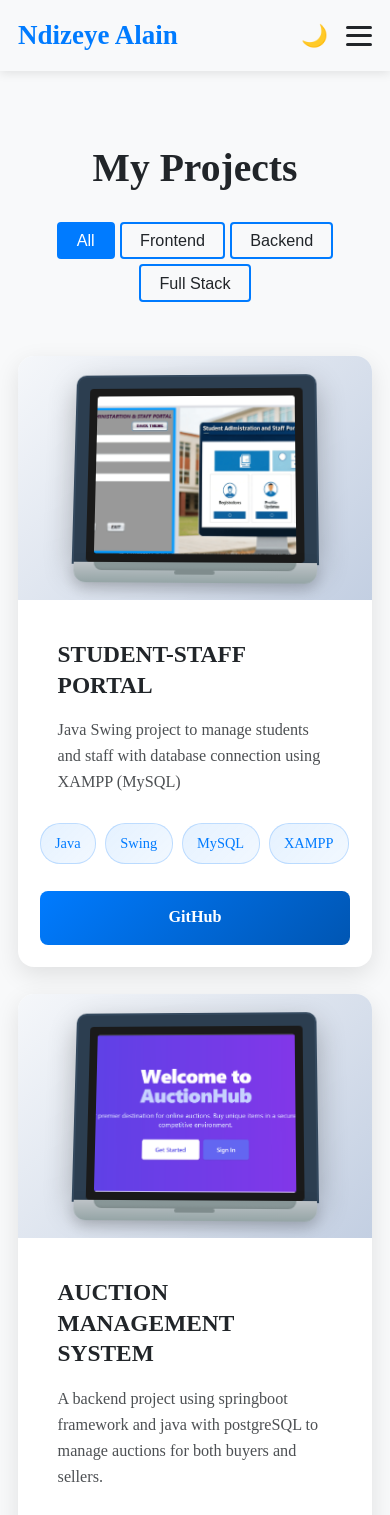
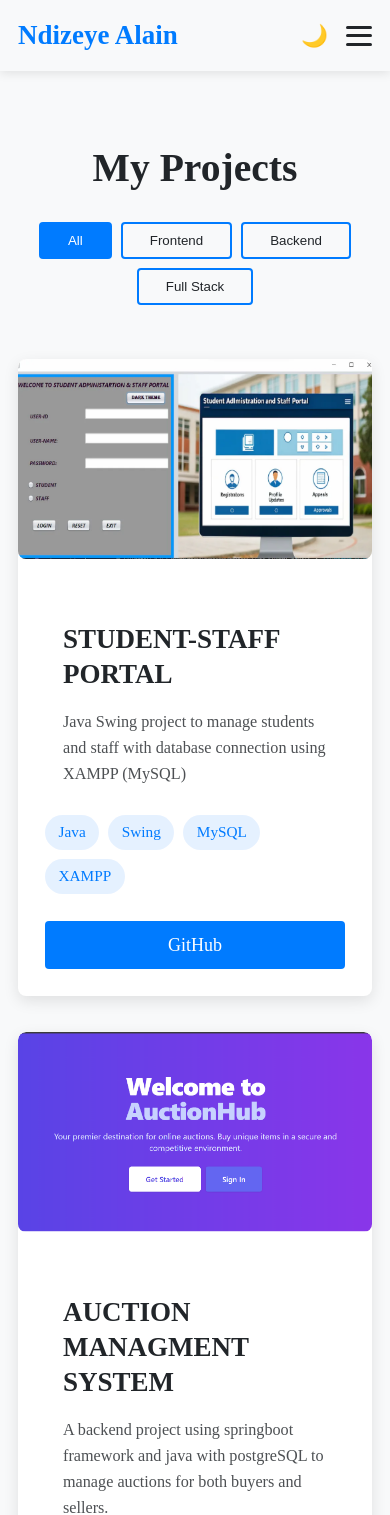
Before and after one commit to Alaindeve1/portfolio-website, a React (Create React App) app: page /projects in a window 390 px wide. Shown: the top 1515 px of the page. Built offline with nearby package versions, Linux system fonts and the light colour scheme.

Commit message:
modified the way of displaying images on the ui

```diff
--- a/src/pages/Projects.jsx
+++ b/src/pages/Projects.jsx
@@ -8,18 +8,18 @@ const Projects = () => {
       title: "STUDENT-STAFF PORTAL",
       description: "Java Swing project to manage students and staff with database connection using XAMPP (MySQL)",
       technologies: ["Java", "Swing", "MySQL", "XAMPP"],
-      image: "/assets/images/tinypng/student-portal-screenshot.png",
-      fallbackImage: "/assets/images/tinypng/student-portal-screenshot.png",
+      image: "/assets/images/student-portal-screenshot.webp",
+      fallbackImage: "/assets/images/student-portal-screenshot.png",
       githubLink: "https://github.com/Alaindeve1/java-swing-application",
       category: "backend"
     },
     {
       id: 2,
-      title: "AUCTION MANAGEMENT SYSTEM",
+      title: "AUCTION MANAGMENT SYSTEM",
       description: "A backend project using springboot framework and java with postgreSQL to manage auctions for both buyers and sellers.",
-      technologies: ["Spring Boot", "Java", "PostgreSQL", "REST API"], // Fixed tech stack
-      image: "/assets/images/tinypng/auctionhub.png",
-      fallbackImage: "/assets/images/tinypng/auctionhub.png",
+      technologies: ["React", "Firebase", "Styled Components"],
+      image: "/assets/images/Screenshot 2025-06-12 141855.webp",
+      fallbackImage: "/assets/images/Screenshot 2025-06-12 141855.png",
       liveLink: "https://www.loom.com/share/fd0dff316dad4e50ab781445c71947cb?sid=b9a65abb-c884-43bb-be41-cc487b7325a2",
       githubLink: "https://github.com/Alaindeve1/AUCTION-MANAGMENT-SYSTEM",
       category: "fullstack"
@@ -29,19 +29,19 @@ const Projects = () => {
       title: "Auction Static Web",
       description: "A responsive static website for an auction platform, showcasing items and services.",
       technologies: ["HTML", "CSS", "JavaScript", "Responsive Design"],
-      image: "/assets/images/tinypng/netlify.png",
-      fallbackImage: "/assets/images/tinypng/netlify.png",
+      image: "/assets/images/netlify.webp",
+      fallbackImage: "/assets/images/netlify.png",
       liveLink: "https://lucky-puffpuff-669d75.netlify.app/",
       githubLink: "https://github.com/",
       category: "frontend"
     },
     {
       id: 4,
-      title: "THE FOX WEB",
+      title: "THE FOX WEB ",
       description: "A static website using HTML, CSS, and JavaScript.",
       technologies: ["HTML", "CSS", "JavaScript"],
-      image: "/assets/images/tinypng/the fox.png",
-      fallbackImage: "/assets/images/tinypng/the fox.png",
+      image: "/assets/images/the fox.webp",
+      fallbackImage: "/assets/images/the fox.png",
       liveLink: "https://www.loom.com/share/746caed9489647509e4b167a87293ad2?sid=9e60118d-dc52-4d47-b64b-a6dc508afb94",
       githubLink: "https://github.com/Alaindeve1/the-fox-website",
       category: "frontend"
@@ -50,9 +50,9 @@ const Projects = () => {
       id: 5,
       title: "PORTFOLIO 2",
       description: "A portfolio website using Next JS, Tailwind CSS, and TypeScript.",
-      technologies: ["Next.js", "Tailwind CSS", "TypeScript"],
-      image: "/assets/images/tinypng/nextjs.png",
-      fallbackImage: "/assets/images/tinypng/nextjs.png",
+      technologies: ["Next JS", "Tailwind CSS", "TypeScript"],
+      image: "/assets/images/nextjs.webp",
+      fallbackImage: "/assets/images/nextjs.png",
       liveLink: "https://ndizeye-portfolio2.netlify.app/",
       githubLink: "https://github.com/Alaindeve1/typescript-nextjs",
       category: "frontend"
@@ -61,11 +61,11 @@ const Projects = () => {
       id: 6,
       title: "WeatherDash App",
       description: "A weather dashboard app that uses OpenWeatherMap API to display current weather conditions and forecasts.",
-      technologies: ["React.js", "Tailwind CSS", "OpenWeatherMap API"],
-      image: "/assets/images/tinypng/weatherdash.png", // Update with actual image
-      fallbackImage: "/assets/images/tinypng/weatherdash.png",
-      liveLink: "https://weatherdash-alain.vercel.app/", // Update with actual link
-      githubLink: "https://github.com/Alaindeve1/frontend-intermediate-codveda",
+      technologies: ["React JS", "Tailwind CSS", "openweathermap API"],
+      image: "/assets/images/nextjs.webp",
+      fallbackImage: "/assets/images/nextjs.png",
+      liveLink: "https://ndizeye-portfolio2.netlify.app/",
+      githubLink: "https://github.com/Alaindeve1/typescript-nextjs",
       category: "frontend"
     },
   ];
@@ -111,12 +111,7 @@ const Projects = () => {
         <div className="projects-grid">
           {filteredProjects.map(project => (
             <div className="project-card" key={project.id}>
-              {/* Computer Mockup Container */}
-              <div className="project-mockup">
-                <div className="laptop-frame">
-                  <div className="laptop-screen">
-                    <div className="screen-bezel">
-                      <div className="screen-content">
+              <div className="project-image">
                 <picture>
                   {project.image && project.image.endsWith('.webp') && (
                     <source
@@ -127,8 +122,10 @@ const Projects = () => {
                   <img
                     src={project.fallbackImage || project.image || '/assets/images/project-placeholder.jpg'}
                     alt={project.title}
-                            className="project-screenshot"
+                    className="project-img"
                     loading="lazy"
+                    width="600"
+                    height="400"
                     onError={(e) => {
                       if (e.target.src !== '/assets/images/project-placeholder.jpg') {
                         e.target.src = '/assets/images/project-placeholder.jpg';
@@ -136,13 +133,6 @@ const Projects = () => {
                     }}
                   />
                 </picture>
-                      </div>
-                    </div>
-                  </div>
-                  <div className="laptop-base">
-                    <div className="laptop-bottom"></div>
-                  </div>
-                </div>
               </div>
 
               <div className="project-info">
--- a/src/styles/ProjectsStyles.css
+++ b/src/styles/ProjectsStyles.css
@@ -29,15 +29,15 @@
 
 .projects-grid {
   display: grid;
-  grid-template-columns: repeat(auto-fill, minmax(400px, 1fr));
-  gap: 2.5rem;
+  grid-template-columns: repeat(auto-fill, minmax(350px, 1fr));
+  gap: 2rem;
 }
 
 .project-card {
   background-color: var(--card-bg);
-  border-radius: 16px;
+  border-radius: 8px;
   overflow: hidden;
-  box-shadow: 0 8px 25px rgba(0, 0, 0, 0.1);
+  box-shadow: 0 5px 15px rgba(0, 0, 0, 0.1);
   transition: var(--transition);
   height: 100%;
   display: flex;
@@ -45,103 +45,53 @@
 }
 
 .project-card:hover {
-  transform: translateY(-8px);
-  box-shadow: 0 20px 40px rgba(0, 0, 0, 0.15);
+  transform: translateY(-5px);
+  box-shadow: 0 10px 20px rgba(0, 0, 0, 0.1);
 }
 
-/* ===== COMPUTER MOCKUP STYLES ===== */
-.project-mockup {
-  padding: 2rem 2rem 1rem 2rem;
-  background: linear-gradient(135deg, #f5f7fa 0%, #c3cfe2 100%);
+.project-image {
+  height: 200px;
+  width: 100%;
+  overflow: hidden;
+  position: relative;
+  background: #f5f5f5;
+}
+
+.project-image .image-container {
+  width: 100%;
+  height: 100%;
   display: flex;
   align-items: center;
   justify-content: center;
-  min-height: 280px;
-  position: relative;
-  overflow: hidden;
 }
 
-.laptop-frame {
+.project-image img {
   width: 100%;
-  max-width: 320px;
-  position: relative;
-  transform: perspective(1000px) rotateY(-5deg) rotateX(10deg);
+  height: 100%;
+  object-fit: cover;
   transition: transform 0.3s ease;
 }
 
-.project-card:hover .laptop-frame {
-  transform: perspective(1000px) rotateY(0deg) rotateX(5deg);
+.project-image picture {
+  width: 100%;
+  height: 100%;
+  display: flex;
 }
 
-.laptop-screen {
-  background: #2c3e50;
-  border-radius: 8px 8px 0 0;
-  padding: 12px 12px 0 12px;
-  box-shadow:
-    0 0 0 2px #34495e,
-    0 10px 30px rgba(0, 0, 0, 0.3);
-  position: relative;
-}
-
-.screen-bezel {
-  background: #1a1a1a;
-  border-radius: 4px;
-  padding: 8px;
-  position: relative;
-}
-
-.screen-content {
-  width: 100%;
-  height: 180px;
-  border-radius: 2px;
-  overflow: hidden;
-  position: relative;
-  background: #000;
-}
-
-.project-screenshot {
+.project-image source,
+.project-image img {
   width: 100%;
   height: 100%;
   object-fit: cover;
-  object-position: top center; /* Shows top of screenshot - no important content cropped */
-  transition: transform 0.3s ease;
-  border-radius: 2px;
 }
 
-.project-card:hover .project-screenshot {
-  transform: scale(1.02);
+.img-placeholder {
+  width: 100%;
+  height: 100%;
+  background-color: var(--secondary-color);
+  /* Replace with actual image in production */
 }
 
-/* Laptop base/bottom */
-.laptop-base {
-  background: linear-gradient(to bottom, #bdc3c7 0%, #95a5a6 100%);
-  height: 20px;
-  border-radius: 0 0 12px 12px;
-  position: relative;
-  box-shadow: 0 5px 15px rgba(0, 0, 0, 0.2);
-}
-
-.laptop-base::before {
-  content: '';
-  position: absolute;
-  top: 50%;
-  left: 50%;
-  transform: translate(-50%, -50%);
-  width: 40px;
-  height: 4px;
-  background: #7f8c8d;
-  border-radius: 2px;
-}
-
-.laptop-bottom {
-  background: linear-gradient(to bottom, #95a5a6, #7f8c8d);
-  height: 8px;
-  margin: 0 20px;
-  border-radius: 0 0 8px 8px;
-  box-shadow: inset 0 2px 4px rgba(0, 0, 0, 0.1);
-}
-
-/* ===== PROJECT INFO STYLES ===== */
 .project-info {
   padding: 1.5rem;
   display: flex;
@@ -150,18 +100,14 @@
 }
 
 .project-info h3 {
-  font-size: 1.4rem;
+  font-size: 1.5rem;
   margin-bottom: 1rem;
-  color: var(--text-color);
-  font-weight: 600;
 }
 
 .project-info p {
   margin-bottom: 1.5rem;
   line-height: 1.6;
   flex-grow: 1;
-  color: var(--text-color);
-  opacity: 0.8;
 }
 
 .project-tech {
@@ -172,20 +118,11 @@
 }
 
 .tech-tag {
-  background: linear-gradient(135deg, rgba(0, 123, 255, 0.1), rgba(0, 123, 255, 0.05));
+  background-color: rgba(0, 123, 255, 0.1);
   color: var(--primary-color);
-  padding: 0.4rem 0.8rem;
+  padding: 0.25rem 0.75rem;
   border-radius: 20px;
-  font-size: 0.8rem;
-  font-weight: 500;
-  border: 1px solid rgba(0, 123, 255, 0.2);
-  transition: all 0.2s ease;
-}
-
-.tech-tag:hover {
-  background: var(--primary-color);
-  color: white;
-  transform: translateY(-1px);
+  font-size: 0.85rem;
 }
 
 .project-links {
@@ -196,116 +133,10 @@
 .project-links a {
   flex: 1;
   text-align: center;
-  padding: 0.75rem 1rem;
-  border-radius: 8px;
-  font-weight: 600;
-  text-decoration: none;
-  transition: all 0.2s ease;
-  font-size: 0.9rem;
 }
 
-.btn-primary {
-  background: linear-gradient(135deg, var(--primary-color), #0056b3);
-  color: white;
-  border: none;
-}
-
-.btn-secondary {
-  background: linear-gradient(135deg, #6c757d, #545b62);
-  color: white;
-  border: none;
-}
-
-.project-links a:hover {
-  transform: translateY(-2px);
-  box-shadow: 0 4px 12px rgba(0, 0, 0, 0.2);
-}
-
-/* ===== RESPONSIVE DESIGN ===== */
 @media (max-width: 768px) {
   .projects-grid {
     grid-template-columns: 1fr;
-    gap: 2rem;
-  }
-
-  .project-mockup {
-    padding: 1.5rem 1rem 1rem 1rem;
-    min-height: 240px;
-  }
-
-  .laptop-frame {
-    max-width: 280px;
-    transform: perspective(800px) rotateY(-3deg) rotateX(8deg);
-  }
-
-  .screen-content {
-    height: 160px;
-  }
-
-  .project-info {
-    padding: 1.2rem;
-  }
-
-  .project-info h3 {
-    font-size: 1.3rem;
   }
 }
-
-@media (max-width: 480px) {
-  .projects-grid {
-    gap: 1.5rem;
-  }
-
-  .project-mockup {
-    padding: 1rem;
-    min-height: 200px;
-  }
-
-  .laptop-frame {
-    max-width: 240px;
-  }
-
-  .screen-content {
-    height: 160px; /* Increased small mobile height */
-  }
-
-  .project-links {
-    flex-direction: column;
-  }
-
-  .filter-buttons {
-    gap: 0.3rem;
-  }
-
-  .filter-buttons button {
-    padding: 0.4rem 1rem;
-    font-size: 0.9rem;
-  }
-}
-
-/* ===== LOADING STATE ===== */
-.project-screenshot:not([src]) {
-  background: linear-gradient(90deg, #f0f0f0 25%, #e0e0e0 50%, #f0f0f0 75%);
-  background-size: 200% 100%;
-  animation: loading 1.5s infinite;
-}
-
-@keyframes loading {
-  0% {
-    background-position: 200% 0;
-  }
-  100% {
-    background-position: -200% 0;
-  }
-}
-
-/* ===== ACCESSIBILITY ===== */
-.project-card:focus-within {
-  outline: 2px solid var(--primary-color);
-  outline-offset: 2px;
-}
-
-.project-links a:focus {
-  outline: 2px solid var(--primary-color);
-  outline-offset: 2px;
-}
```
Lines whose indentation alone changed are shown as unchanged.
